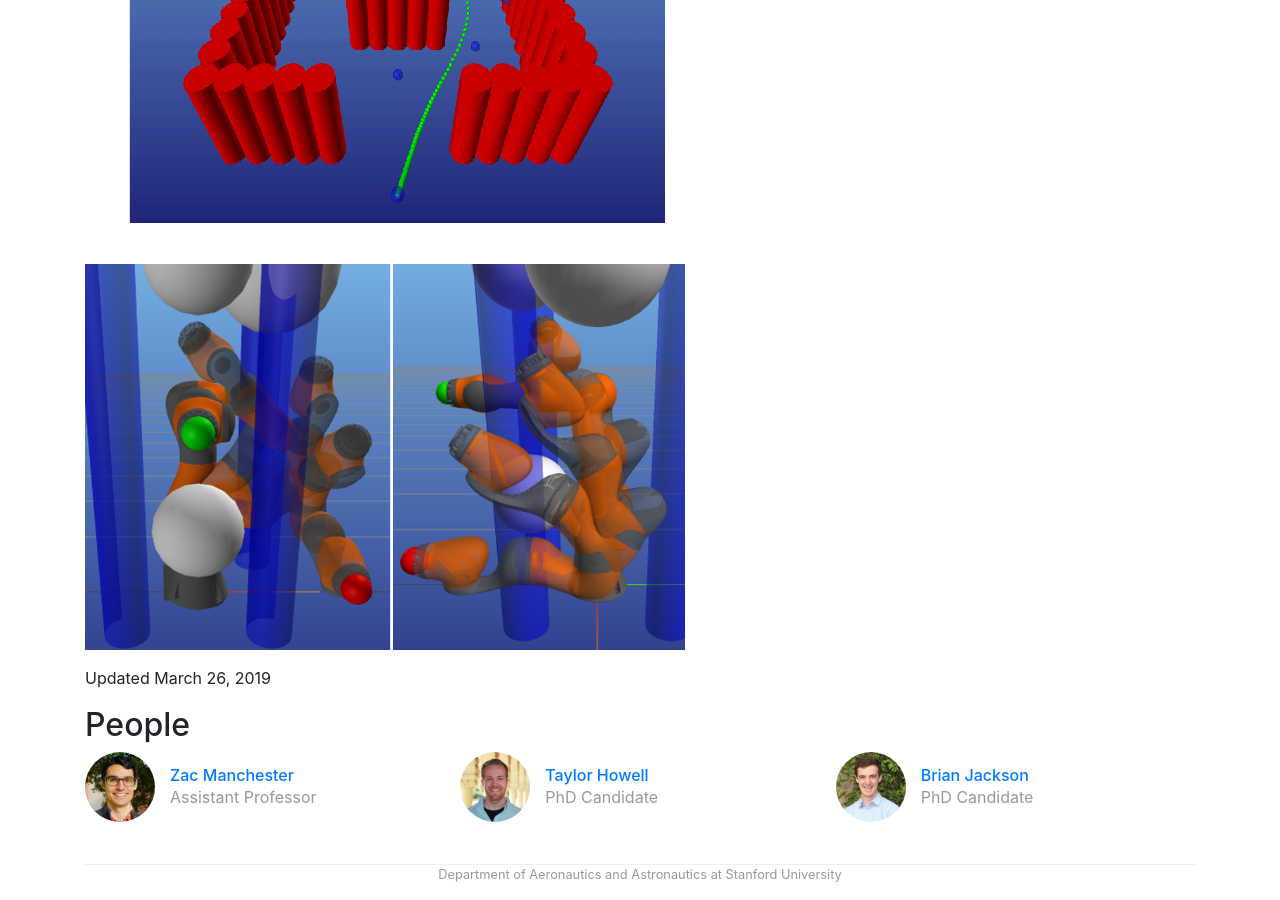
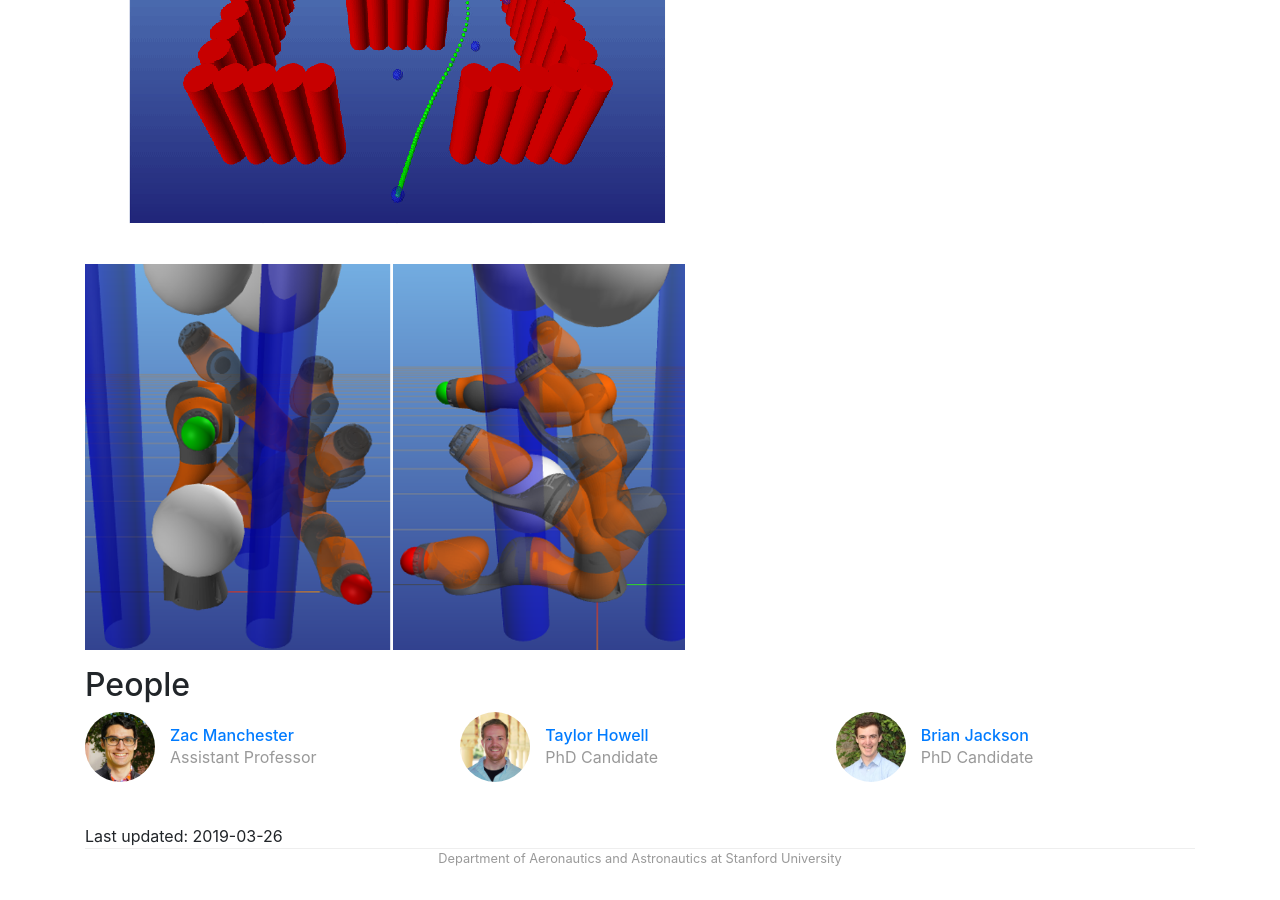
Before and after one commit to RoboticExplorationLab/roboticexplorationlab.github.io, a Jekyll site: the page built from _projects/trajopt.md, in a window 1280 px wide and 900 px high, scrolled down 1137 px. Built offline with Jekyll 4.4.1, drawn with Linux system fonts in a browser that asks for light colours.

Commit message:
Add modified dates to each of the projects

```diff
--- a/_layouts/project.html
+++ b/_layouts/project.html
@@ -11,3 +11,4 @@ layout: default
         {% include person.html person=person image=true%}
     {% endfor %}
 </section>
+Last updated: {{ page.last-updated }}
--- a/_projects/trajopt.md
+++ b/_projects/trajopt.md
@@ -25,5 +25,3 @@ The code for ALTRO is included in our package [TrajectoryOptimization.jl](https:
 ![ALTRO running a quadcopter through a maze](/img/maze_v2.gif)
 
 <img src="/img/kuka_combined.png" alt="drawing" width="600"/>
-
-Updated March 26, 2019
```
